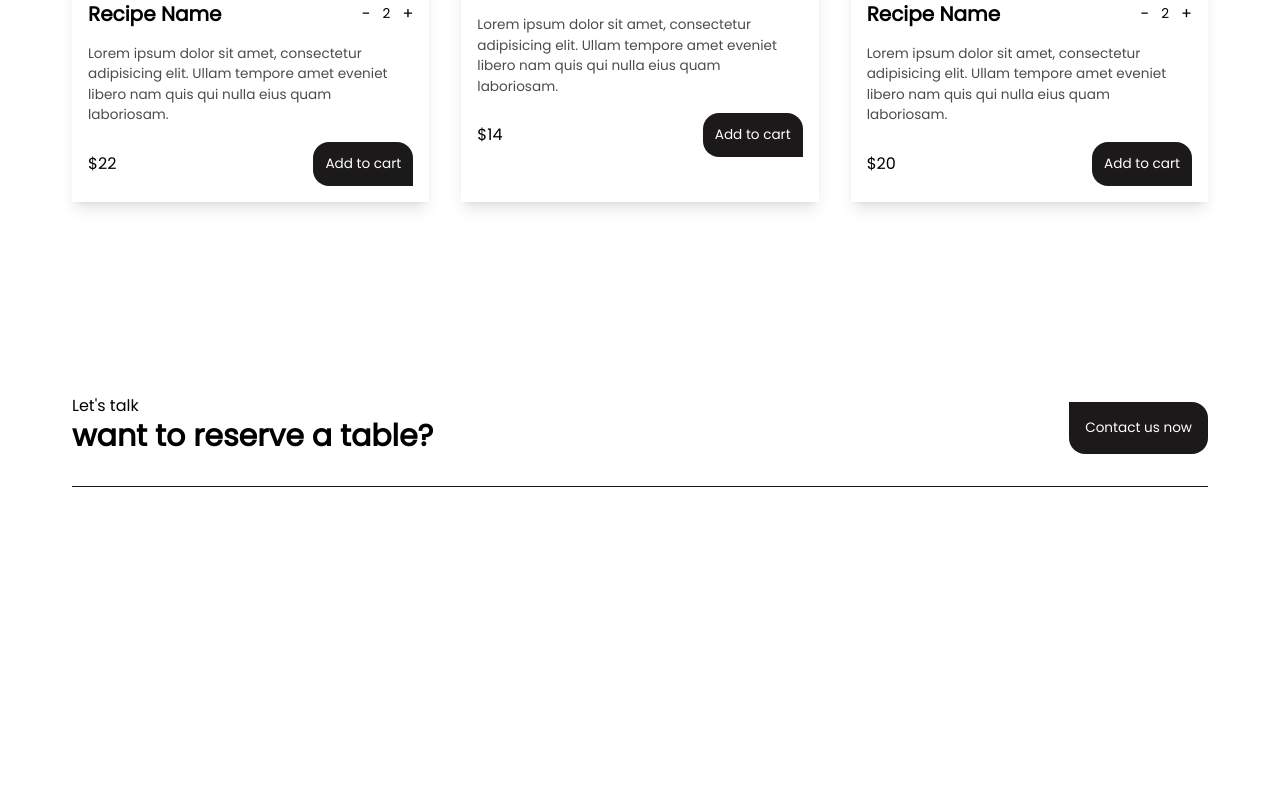
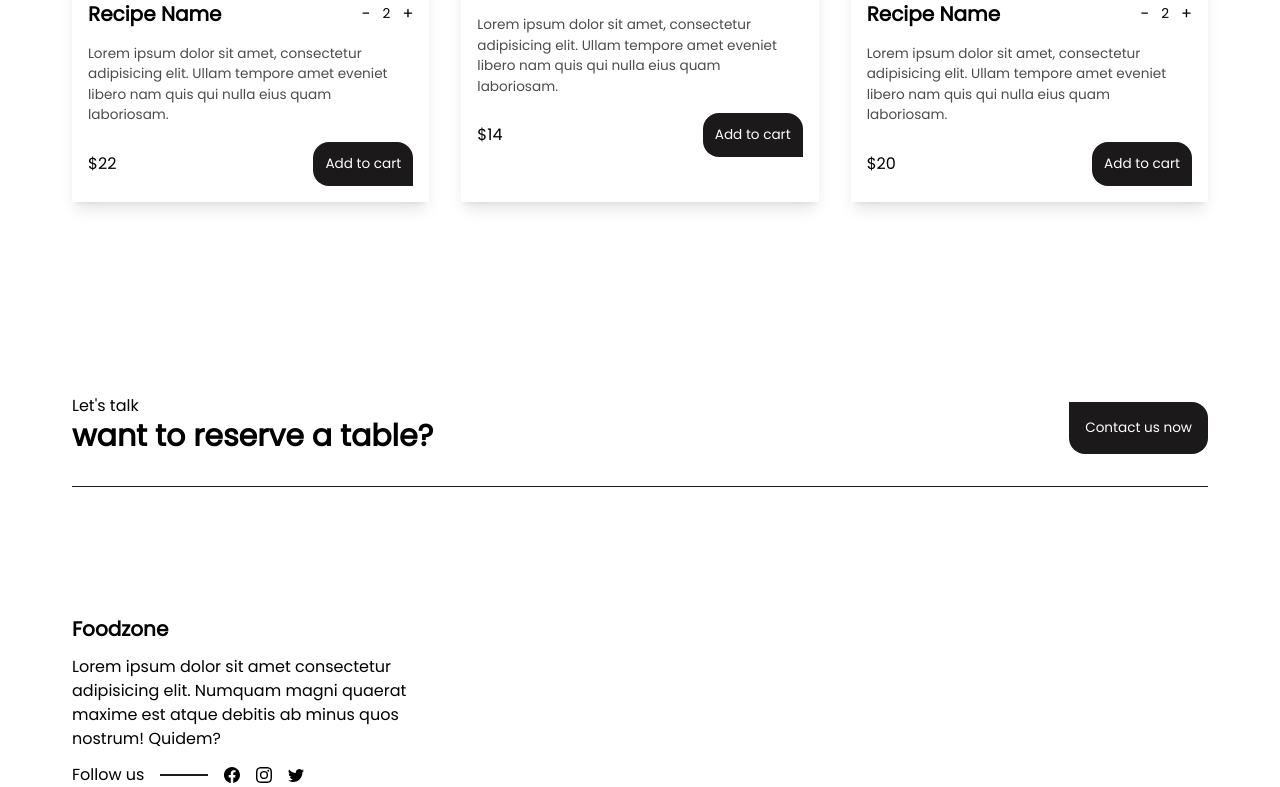
Before and after one commit to sharp2point/Restaurant, a React (Vite) app: page / in a window 1280 px wide. Shown: the part 2931-3718 px from the top of the page. Before the commit the page ends 3418 px from the top, so only its background shows below. Built offline with nearby package versions, Linux system fonts and the light colour scheme.

Commit message:
верстка Foodzone части Footer компонента

```diff
--- a/src/App.jsx
+++ b/src/App.jsx
@@ -16,9 +16,7 @@ const App = () => {
       <About />
       <Recipe />
       <Contact />
-      {/*
-
-      <Footer /> */}
+      <Footer />
     </div>
   );
 };
--- a/src/components/Footer.jsx
+++ b/src/components/Footer.jsx
@@ -1,8 +1,38 @@
 import React from "react";
+import {
+  footerSocials,
+  footerContacts,
+  mainMenu,
+  explores,
+  payements,
+} from "../Data";
 
 const Footer = () => {
   return (
-   <div>Footer</div>
+    <div className="section">
+      <div className="grid lg:grid-cols-3 sm:grid-cols-2">
+        <div>
+          <div className="text-xl font-semibold mb-3">Foodzone</div>
+          <p className="mb-3">
+            Lorem ipsum dolor sit amet consectetur adipisicing elit. Numquam
+            magni quaerat maxime est atque debitis ab minus quos nostrum!
+            Quidem?
+          </p>
+          <div className="flex items-center gap-4">
+            <span className="">Follow us</span>
+            <div className="h-[2px] w-12 bg-black"></div>
+            {footerSocials.map((fs, index) => {
+              return (
+                <div key={index}>
+                  <a href="#">{fs}</a>
+                </div>
+              );
+            })}
+          </div>
+        </div>
+
+      </div>
+    </div>
   );
 };
 
```
